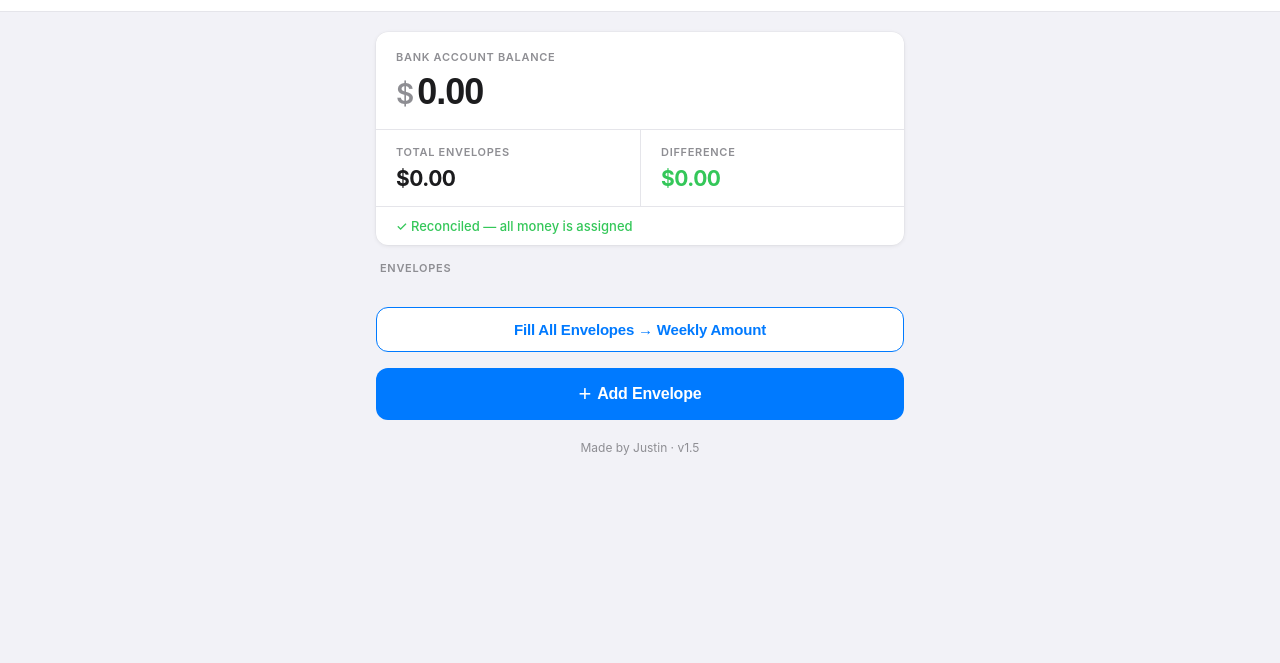
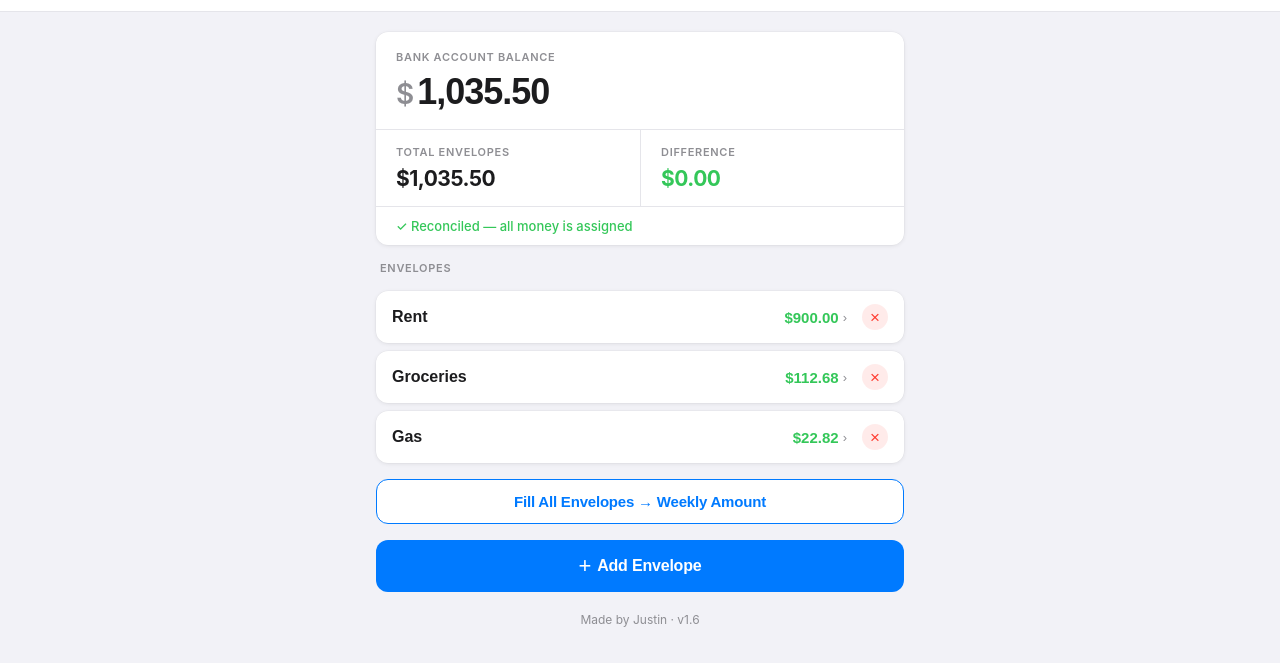
Before and after one commit to Jay20-10-Gits/my-budget-app, a plain HTML site: page index.html in a window 1280 px wide. Shown: the part 43-706 px from the top of the page. Drawn offline with Linux system fonts and the light colour scheme.

Commit message:
v6
Added example envelopes and transactions

```diff
--- a/index.html
+++ b/index.html
@@ -585,7 +585,7 @@
     <span class="btn-add-icon">+</span> Add Envelope
   </button>
 
-  <p class="footer-note">Made by Justin · v1.5</p>
+  <p class="footer-note">Made by Justin · v1.6</p>
 
 </main>
 
@@ -615,6 +615,14 @@
     const day = String(d.getDate()).padStart(2, '0');
     return `${y}-${m}-${day}`;
   }
+  function daysAgo(n) {
+    const d = new Date();
+    d.setDate(d.getDate() - n);
+    const y = d.getFullYear();
+    const m = String(d.getMonth() + 1).padStart(2, '0');
+    const day = String(d.getDate()).padStart(2, '0');
+    return `${y}-${m}-${day}`;
+  }
   function fmtDate(d) {
     if (!d) return '';
     const [y, m, day] = d.split('-');
@@ -627,10 +635,38 @@
   // ── Defaults ─────────────────────────────────────────────────────────────
   function makeDefaults() {
     return {
-      bankBalance: 0,
-      nextId: 1,
-      nextTxId: 1,
-      envelopes: [],
+      bankBalance: 1035.50,
+      nextId: 4,
+      nextTxId: 10,
+      envelopes: [
+        {
+          id: 1, name: 'Rent', monthly: 1200, dueDay: 1,
+          frequency: 'monthly', source: 'Checking',
+          transactions: [
+            { id: 1, date: daysAgo(14), amount: 300,  note: 'Weekly fill' },
+            { id: 2, date: daysAgo(7),  amount: 300,  note: 'Weekly fill' },
+            { id: 3, date: today(),     amount: 300,  note: 'Weekly fill' },
+          ],
+        },
+        {
+          id: 2, name: 'Groceries', monthly: 400, dueDay: 15,
+          frequency: 'monthly', source: 'Checking',
+          transactions: [
+            { id: 4, date: daysAgo(14), amount: 100,   note: 'Weekly fill' },
+            { id: 5, date: daysAgo(10), amount: -87.32, note: 'Grocery run' },
+            { id: 6, date: daysAgo(3),  amount: 100,   note: 'Weekly fill' },
+          ],
+        },
+        {
+          id: 3, name: 'Gas', monthly: 150, dueDay: 15,
+          frequency: 'monthly', source: 'Checking',
+          transactions: [
+            { id: 7, date: daysAgo(14), amount: 37.50,  note: 'Weekly fill' },
+            { id: 8, date: daysAgo(8),  amount: -52.18, note: 'Fill up' },
+            { id: 9, date: today(),     amount: 37.50,  note: 'Weekly fill' },
+          ],
+        },
+      ],
     };
   }
 
@@ -1049,7 +1085,8 @@
           return;
         }
         state = migrateState(imported);
-        expandedIds.clear();
+        expandedCardIds.clear();
+        expandedTxIds.clear();
         bankInput.value = fmtDisplay(state.bankBalance);
         renderEnvelopes();
         updateSummary();
@@ -1066,7 +1103,8 @@
   document.getElementById('btnReset').addEventListener('click', () => {
     if (!confirm('Reset everything back to the example envelopes? This cannot be undone.')) return;
     state = makeDefaults();
-    expandedIds.clear();
+    expandedCardIds.clear();
+    expandedTxIds.clear();
     bankInput.value = fmtDisplay(state.bankBalance);
     renderEnvelopes();
     updateSummary();
```
